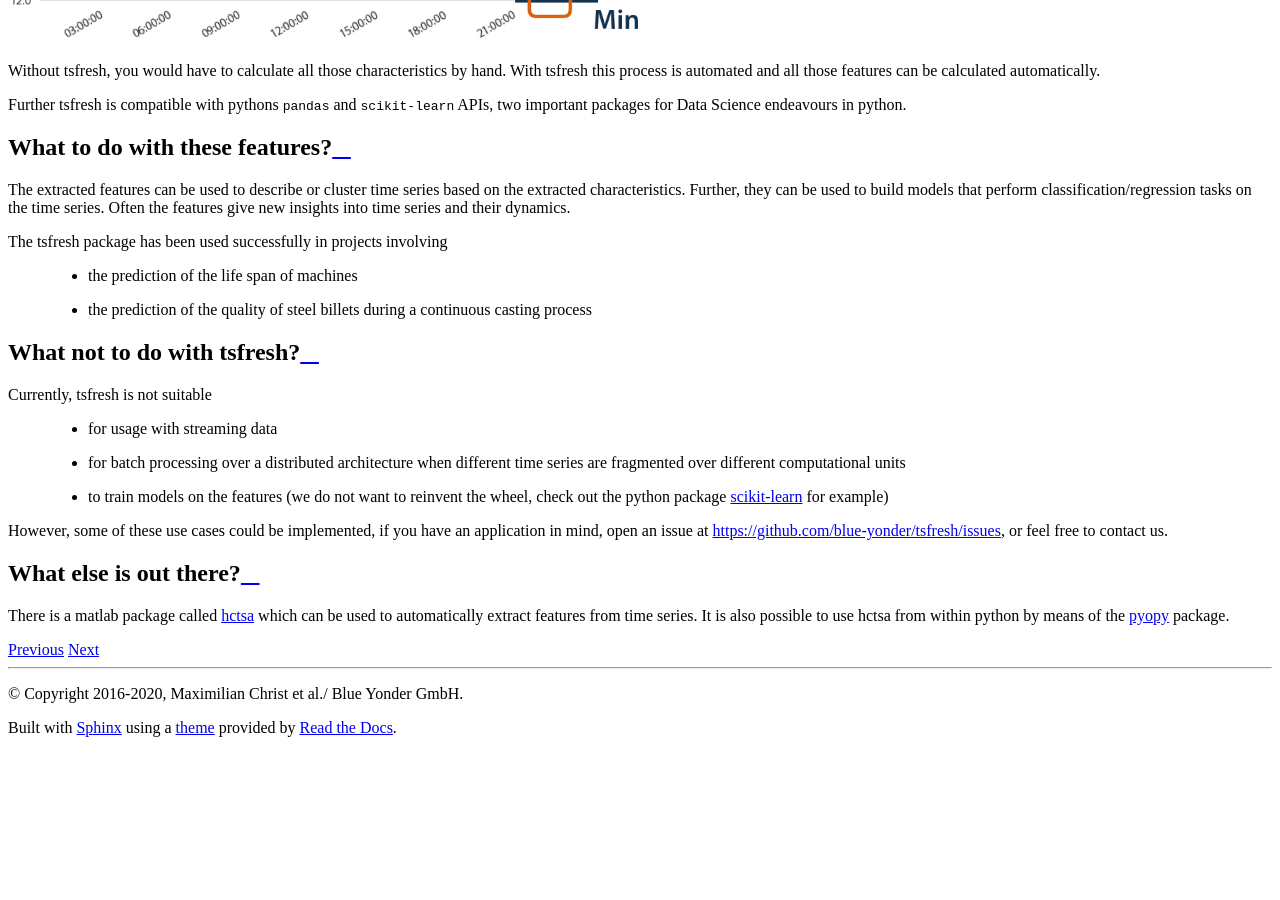
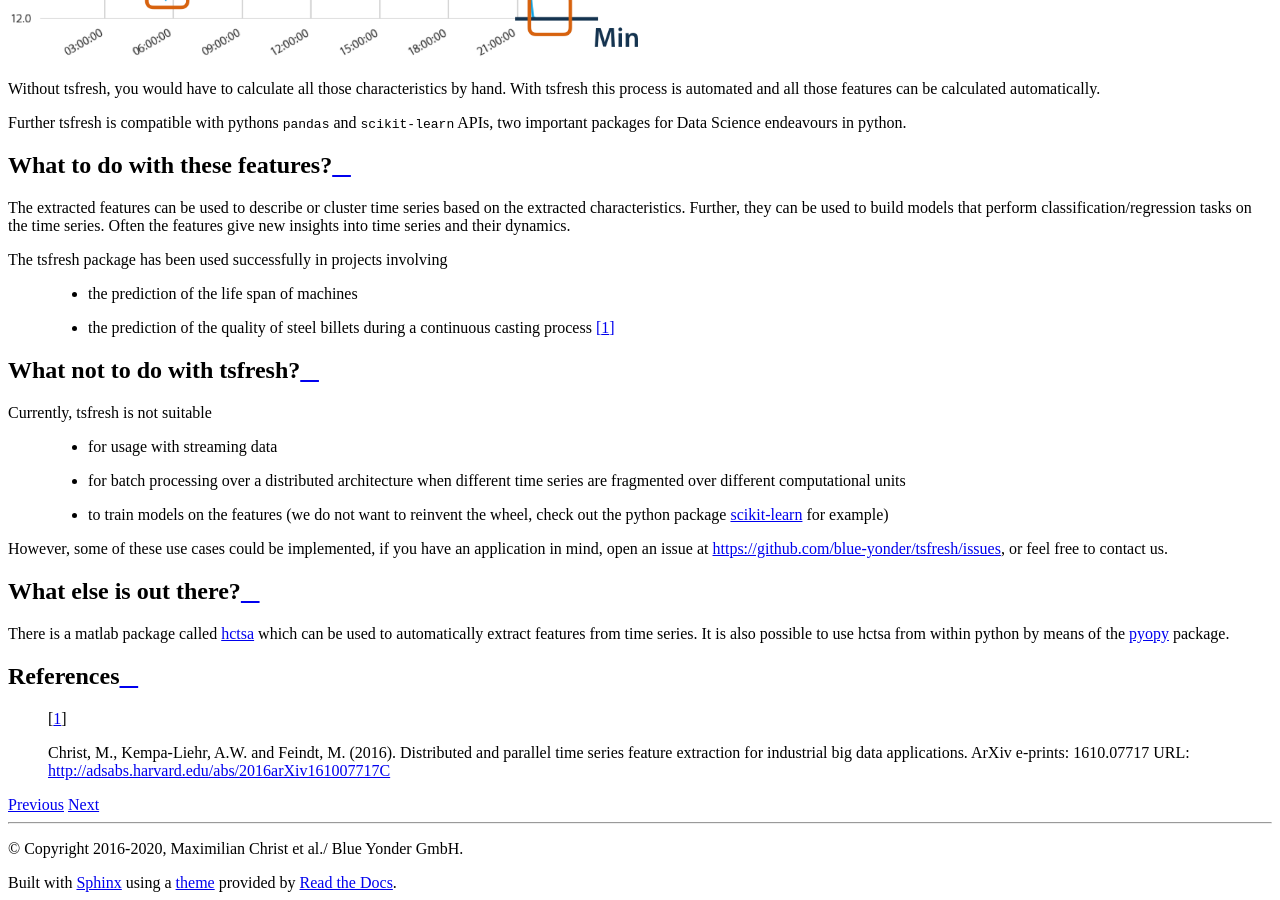
Before and after one commit to blue-yonder/tsfresh, a Sphinx documentation site: the page built from docs/text/introduction.rst, in a window 1280 px wide and 900 px high, scrolled down 1549 px. Built offline with Sphinx 7.4.7 and the Read the Docs theme 2.0.0, drawn with Linux system fonts in a browser that asks for light colours; formulas are drawn with MathJax 3; the version number could not be read and is left out; before the commit the page ends 2294 px from its top, so only the background shows below that.

Commit message:
Added reference. Related to #660 (#665)

```diff
--- a/docs/text/introduction.rst
+++ b/docs/text/introduction.rst
@@ -36,7 +36,7 @@ Often the features give new insights into time series and their dynamics.
 The tsfresh package has been used successfully in projects involving
 
     * the prediction of the life span of machines
-    * the prediction of the quality of steel billets during a continuous casting process
+    * the prediction of the quality of steel billets during a continuous casting process [1]_
 
 What not to do with tsfresh?
 ----------------------------
@@ -58,3 +58,10 @@ There is a matlab package called `hctsa <https://github.com/benfulcher/hctsa>`_
 extract features from time series.
 It is also possible to use hctsa from within python by means of the `pyopy <https://github.com/strawlab/pyopy>`_
 package.
+
+References
+----------
+
+   .. [1] Christ, M., Kempa-Liehr, A.W. and Feindt, M. (2016).
+         Distributed and parallel time series feature extraction for industrial big data applications.
+         ArXiv e-prints: 1610.07717 URL: http://adsabs.harvard.edu/abs/2016arXiv161007717C
```
